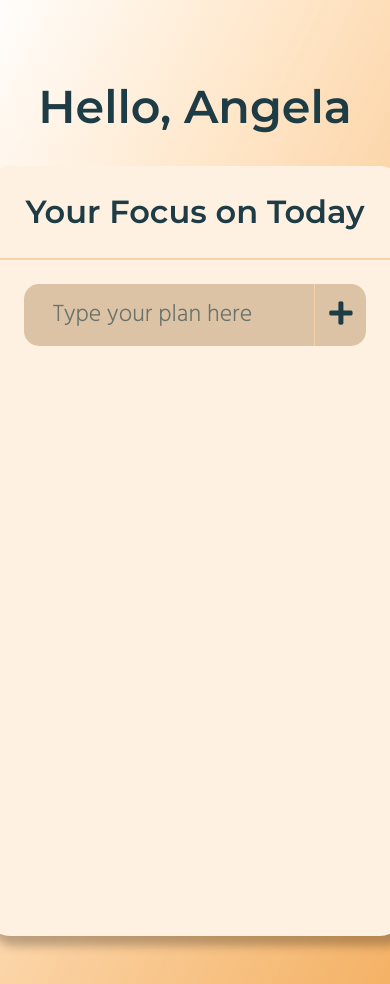
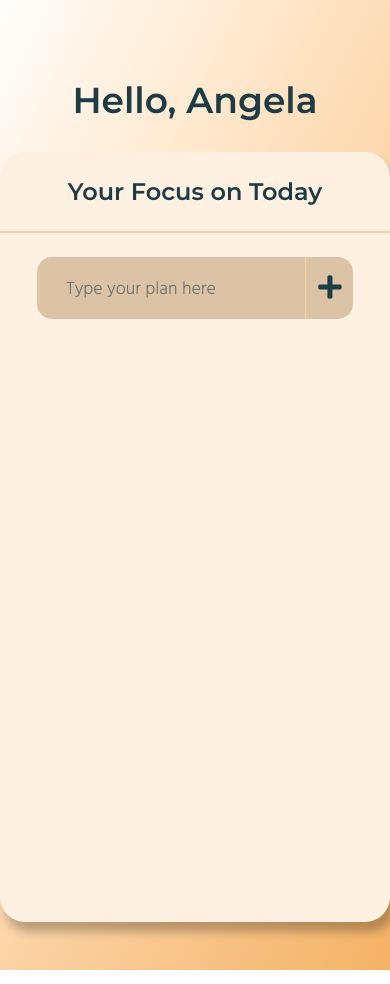
Before and after one commit to Anggito02/To-do-App, a React (Create React App) app: page / in a window 390 px wide. Built offline with nearby package versions, Linux system fonts and the light colour scheme.

Commit message:
Responsive Cars

```diff
--- a/src/App.css
+++ b/src/App.css
@@ -38,7 +38,6 @@ body {
 }
 
 .to-do-card {
-  width: 551px;
   min-height: 770px;
 
   background: #FFF1E1;
--- a/src/AppResponsive.css
+++ b/src/AppResponsive.css
@@ -1,5 +1,21 @@
-@media screen and (max-width: 680px) {
+/* Card */
+@media screen and (min-width: 680px) {
     .to-do-card {
-        width: 420px;
+        width: 551px;
     }
 }
+
+/* Fonts */
+@media screen and (max-width: 680px) {
+    h1 {
+        font-size: 36px;
+    }
+
+    h2 {
+        font-size: 24px;
+    }
+
+    #add-task::placeholder {
+        font-size: 18px;
+    }
+}
```
